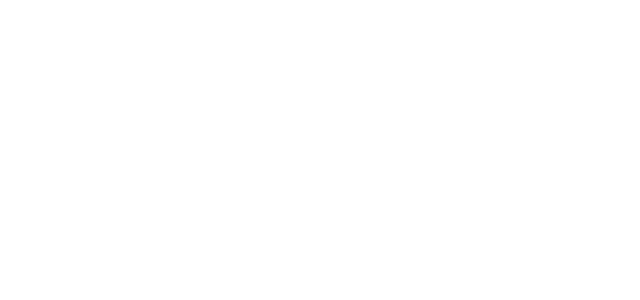
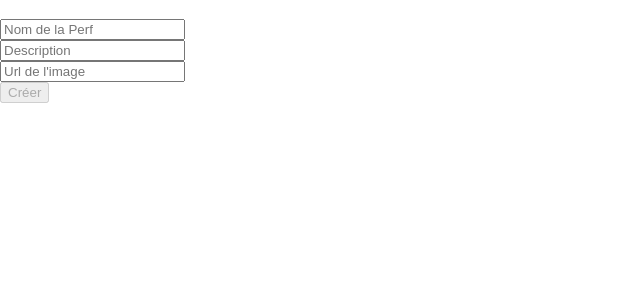
Before and after one commit to Marineincera/checkpoint4-front, an Angular app: page /creation in a window 1280 px wide. Before the commit this address led to /. Shown: the top 300 px of the page, without its empty margins (0-640 px from the left). Built offline with nearby package versions, Linux system fonts and the light colour scheme.

Commit message:
post new perf

```diff
--- a/src/app/app-routing.module.ts
+++ b/src/app/app-routing.module.ts
@@ -2,13 +2,15 @@
 import { Routes, RouterModule } from '@angular/router';
 import { HomepageComponent } from './pages/homepage/homepage/homepage.component';
 import { PerfsComponent } from './pages/perfs/perfs.component';
+import { CreationPerfComponent } from './pages/perfs/creation-perf/creation-perf.component';
 
 
 const routes: Routes = [
   { path: '', pathMatch: 'full', redirectTo: '/home' },
   { path: 'home', component: HomepageComponent },
 
-  { path: 'performance/:id', component: PerfsComponent }
+  { path: 'performance/:id', component: PerfsComponent },
+  { path: 'creation', component: CreationPerfComponent }
 ];
 
 @NgModule({
--- a/src/app/pages/homepage/performances/performances.component.html
+++ b/src/app/pages/homepage/performances/performances.component.html
@@ -2,3 +2,5 @@
 <button (click)="openArtistsList()">Nos Artistes</button>
 <app-shows-list *ngIf="showsList"></app-shows-list>
 <app-artists-list *ngIf="artistsList"></app-artists-list>
+
+<a routerLink="/creation">Add</a>performance/creation
--- a/src/app/pages/homepage/performances/performances.component.ts
+++ b/src/app/pages/homepage/performances/performances.component.ts
@@ -1,4 +1,5 @@
 import { Component, OnInit } from '@angular/core';
+import { Router } from '@angular/router';
 
 @Component({
   selector: 'app-performances',
@@ -10,7 +11,7 @@
   artistsList = false;
   showsList = true;
 
-  constructor() { }
+  constructor(private router: Router) { }
 
   ngOnInit() {
   }
@@ -26,4 +27,5 @@
   }
 
 
+
 }
--- /dev/null
+++ b/src/app/pages/perfs/creation-perf/creation-perf.component.html
@@ -0,0 +1,50 @@
+<section>
+    <div>
+        <img src="" alt="">
+    </div>
+
+    <div>
+        <form [formGroup]="performanceCreationForm" (ngSubmit)="onSubmit()" class="perf-creation-form">
+
+            <div class="form-cases">
+                <input placeholder="Nom de la Perf" type="text" formControlName="name">
+            </div>
+            <div
+                *ngIf="performanceCreationForm.controls['name'].errors && performanceCreationForm.controls['name'].touched">
+                <div [hidden]="!performanceCreationForm.controls['name'].errors.required" class="error">Le nom
+                    est
+                    obligatoire
+                </div>
+            </div>
+
+            <div class="form-cases">
+                <input placeholder="Description" type="text" formControlName="description">
+            </div>
+            <div *ngIf="performanceCreationForm.get('description').errors && performanceCreationForm.get('description').touched "
+                class="error-msg">
+                <div [hidden]="!performanceCreationForm.get('description').errors.required" class="error">Une
+                    description est obligatoire
+                </div>
+            </div>
+
+            <div class="form-cases">
+                <input placeholder="Url de l'image" type="text" formControlName="picture">
+            </div>
+            <div *ngIf="performanceCreationForm.get('picture').errors && performanceCreationForm.get('picture').touched "
+                class="error-msg">
+                <div [hidden]="!performanceCreationForm.get('picture').errors.required" class="error">L'image est
+                    obligatoire
+                </div>
+            </div>
+
+
+
+
+            <button type="submit" class="valid-button" [disabled]="!performanceCreationForm.valid">
+                Créer
+            </button>
+        </form>
+    </div>
+
+
+</section>
--- /dev/null
+++ b/src/app/pages/perfs/creation-perf/creation-perf.component.ts
@@ -0,0 +1,38 @@
+import { Component, OnInit } from '@angular/core';
+import { FormBuilder, Validators } from '@angular/forms';
+import { Performance } from '../../../shared/models/performance';
+import { VirtualTimeScheduler } from 'rxjs';
+import { PerformanceService } from '../../../shared/services/performance.service';
+
+@Component({
+  selector: 'app-creation-perf',
+  templateUrl: './creation-perf.component.html',
+  styleUrls: ['./creation-perf.component.scss']
+})
+export class CreationPerfComponent implements OnInit {
+
+  perfToCreate: Performance;
+
+  performanceCreationForm = this.fb.group({
+    name: ['', [Validators.required]],
+    description: ['', [Validators.required]],
+    picture: ['', [Validators.required]],
+    categoryPerformance: ['', [Validators.required]]
+  });
+
+  constructor(private fb: FormBuilder, private perfService: PerformanceService) { }
+
+  ngOnInit() {
+  }
+
+
+  onSubmit() {
+    this.perfToCreate = this.performanceCreationForm.value;
+    console.log(this.perfToCreate);
+    this.perfService.postPerformance(this.perfToCreate).subscribe();
+
+
+
+  }
+
+}
--- a/src/app/pages/perfs/perfs.component.html
+++ b/src/app/pages/perfs/perfs.component.html
@@ -1,2 +1 @@
-<p>show works!</p>
 <app-perfs-details></app-perfs-details>
--- a/src/app/shared/models/performance.ts
+++ b/src/app/shared/models/performance.ts
@@ -2,7 +2,7 @@
 import { User } from './user';
 
 export class Performance {
-    id: number;
+    id?: number;
     name: string;
     picture: string;
     description: string;
```
Also changed, not shown: src/app/app.module.ts (+6 -1 lines), src/app/pages/perfs/creation-perf/creation-perf.component.scss (added), 1 other file (tests, documents, lock files or other folders).
